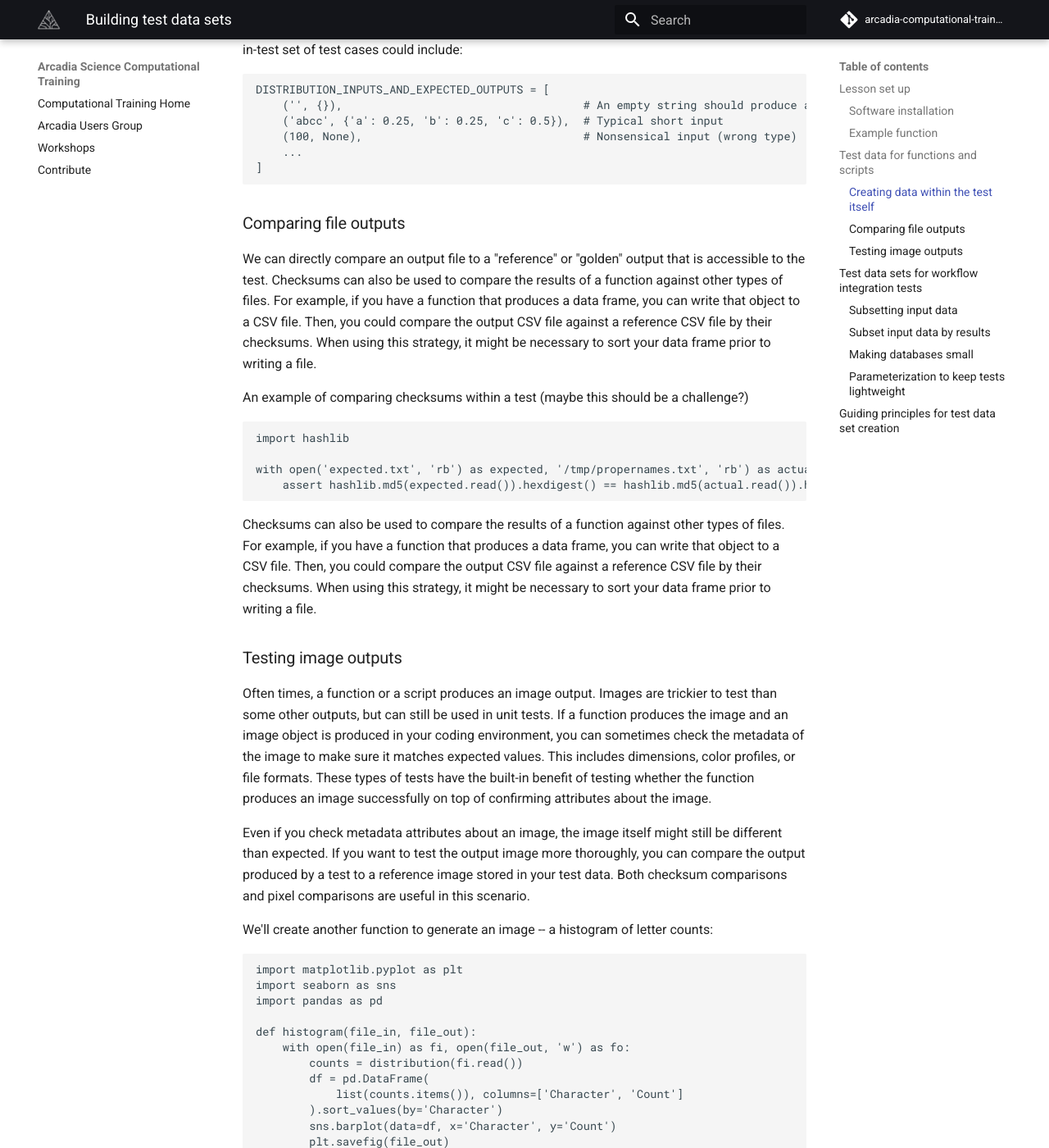
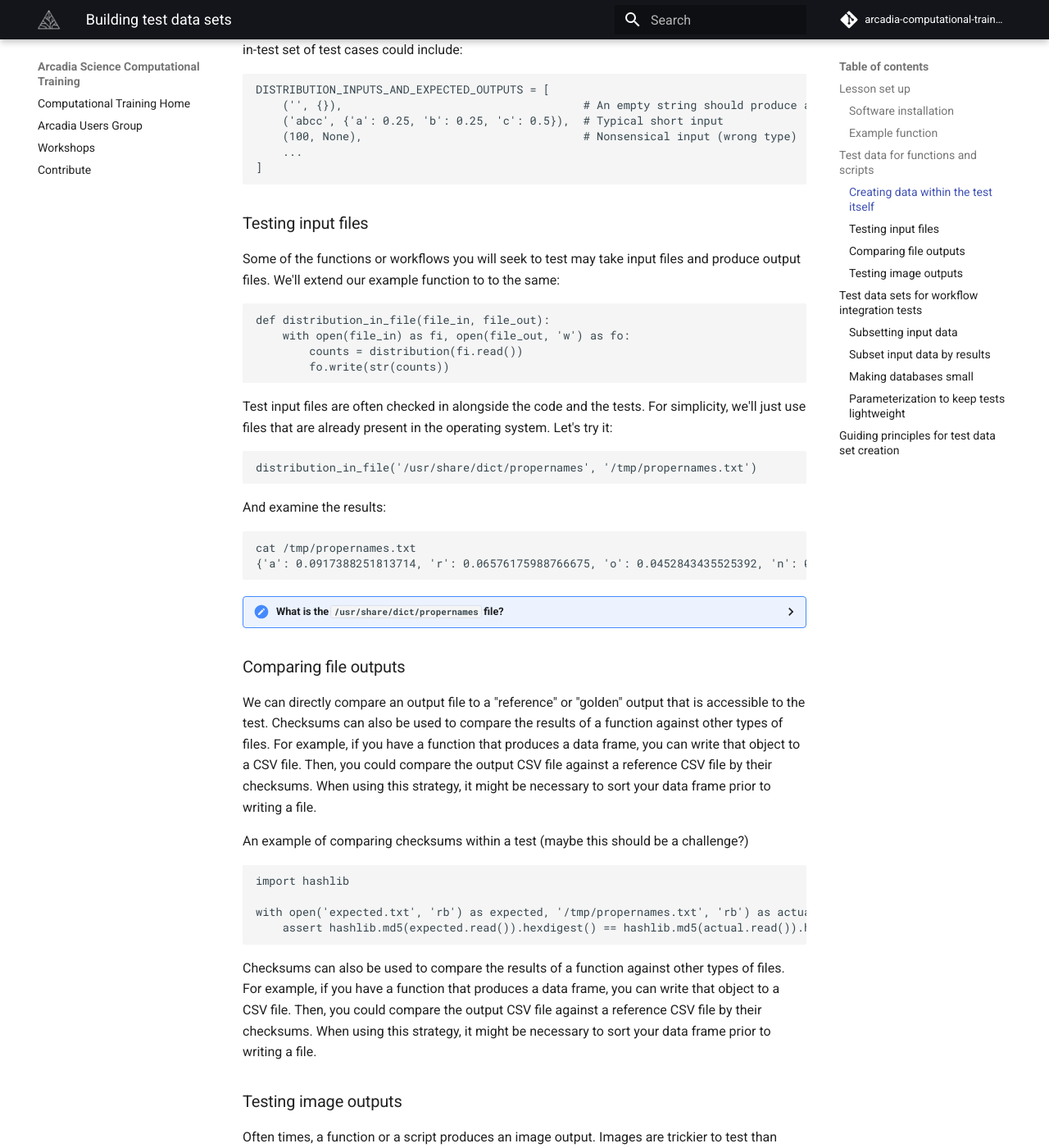
Before and after one commit to Arcadia-Science/arcadia-computational-training, an MkDocs documentation site: the page built from docs/arcadia-users-group/20231128-testing-datasets/lesson.md, in a window 1280 px wide and 1400 px high, scrolled down 1960 px. Shown: the whole window at 82% size. Built offline with MkDocs 1.6.1 and Material for MkDocs 9.7.7, drawn with Linux system fonts in a browser that asks for light colours; comment, search, counter and statistics services are not loaded.

Commit message:
add an explanation for propernames file

````diff
--- a/docs/arcadia-users-group/20231128-testing-datasets/lesson.md
+++ b/docs/arcadia-users-group/20231128-testing-datasets/lesson.md
@@ -87,6 +87,40 @@
     ...
 ]
 ```
+
+### Testing input files
+
+Some of the functions or workflows you will seek to test may take input files and produce output files.
+We'll extend our example function to to the same:
+
+```python
+def distribution_in_file(file_in, file_out):
+    with open(file_in) as fi, open(file_out, 'w') as fo:
+        counts = distribution(fi.read())
+        fo.write(str(counts))
+```
+
+Test input files are often checked in alongside the code and the tests. For simplicity, we'll just use files that are already present in the operating system.
+Let's try it:
+
+```
+distribution_in_file('/usr/share/dict/propernames', '/tmp/propernames.txt')
+```
+
+And examine the results:
+
+```sh
+cat /tmp/propernames.txt
+{'a': 0.0917388251813714, 'r': 0.06576175988766675, 'o': 0.0452843435525392, 'n': 0.06798502223262345, '\n': 0.15305406037912472, 'd': 0.021647554411420546, 'm': 0.014158670723145332, 'l': 0.04118886028551369, 'i': 0.06482564942663234, 'g': 0.00877603557219752, 't': 0.03276386613620407, 'h': 0.023636789141118653, 'e': 0.08190966534051018, 's': 0.025626023870816757, 'b': 0.005967704189094313, 'j': 0.002808331383103206, 'x': 0.0015211794991809033, 'f': 0.0062017318043529135, 'v': 0.007020828457758015, 'y': 0.024221858179265154, 'w': 0.003627428036508308, 'u': 0.021998595834308448, 'c': 0.015562836414696935, 'k': 0.010999297917154224, 'p': 0.005148607535689211, 'z': 0.0025743037678446056, 'q': 0.000468055230517201, '-': 0.0002340276152586005}
+```
+
+<details>
+  <summary>What is the <code>/usr/share/dict/propernames</code> file?</summary>
+
+The <code>/usr/share/dict/propernames</code> on macOS systems is is a text file that contains a list of common proper names, one per line.
+It's similar to the words file located at <code>/usr/share/dict/words</code> which contains a list of common words.
+These files are typically used by spell-checking programs to verify the spelling of words and proper names.
+</details>
 
 ### Comparing file outputs
 
````
